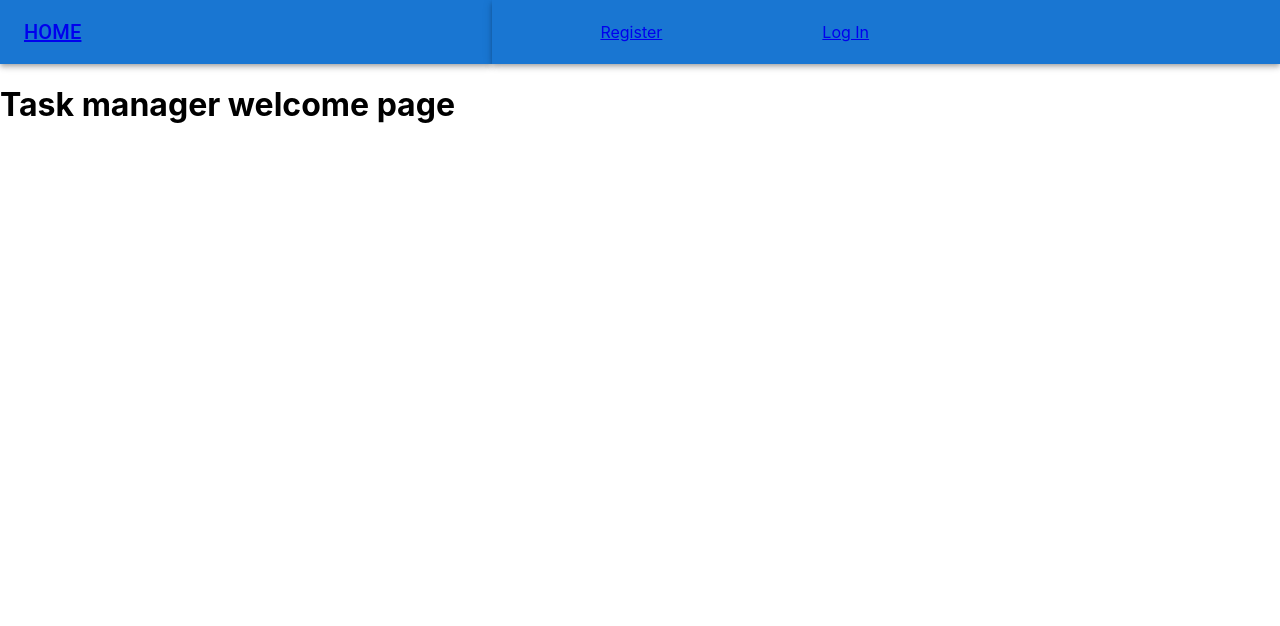
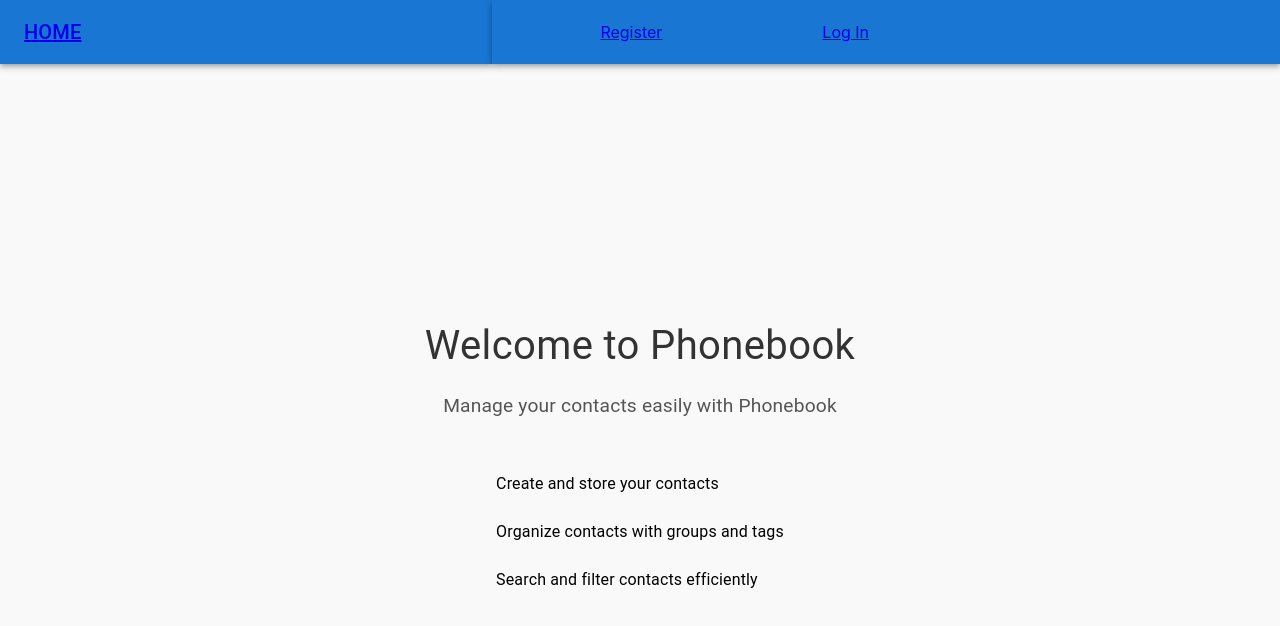
Before and after one commit to SorokaSvitlana/goit-react-hw-08-phonebook, a React (Create React App) app: page / in a window 1280 px wide. Shown: the top 626 px of the page. Built offline with nearby package versions, Linux system fonts and the light colour scheme.

Commit message:
Update Home.js

```diff
--- a/src/Pages/Home.js
+++ b/src/Pages/Home.js
@@ -1,9 +1,44 @@
 import React from 'react';
+import { Typography, Box, List, ListItem, ListItemText } from '@mui/material';
+import { styled } from '@mui/system';
+
+const StyledHomePage = styled('div')`
+  display: flex;
+  flex-direction: column;
+  align-items: center;
+  justify-content: center;
+  height: 100vh;
+  background-color: #f9f9f9;
+`;
+
+const StyledTitle = styled(Typography)`
+  font-size: 2.5rem;
+  margin-bottom: 1rem;
+  color: #333;
+`;
+
+const StyledDescription = styled(Typography)`
+  font-size: 1.2rem;
+  margin-bottom: 2rem;
+  color: #555;
+`;
 
 export default function Home() {
-    return (
-      <div>
-        <h1> Task manager welcome page </h1>
-      </div>
-    );
-  }
+  return (
+    <StyledHomePage>
+      <StyledTitle>Welcome to Phonebook</StyledTitle>
+      <StyledDescription>Manage your contacts easily with Phonebook</StyledDescription>
+      <List>
+        <ListItem>
+          <ListItemText primary="Create and store your contacts" />
+        </ListItem>
+        <ListItem>
+          <ListItemText primary="Organize contacts with groups and tags" />
+        </ListItem>
+        <ListItem>
+          <ListItemText primary="Search and filter contacts efficiently" />
+        </ListItem>
+      </List>
+    </StyledHomePage>
+  );
+};
```
